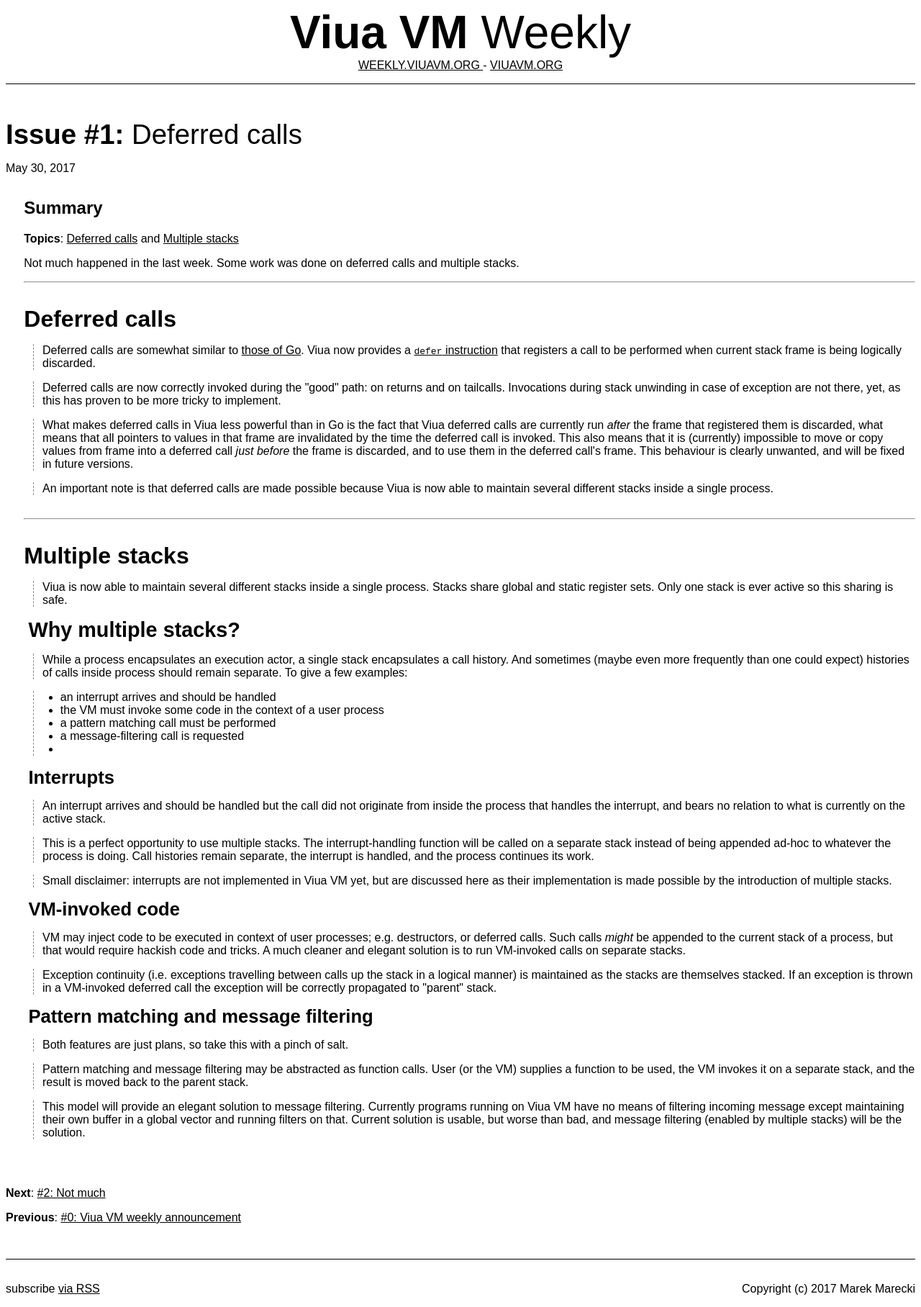
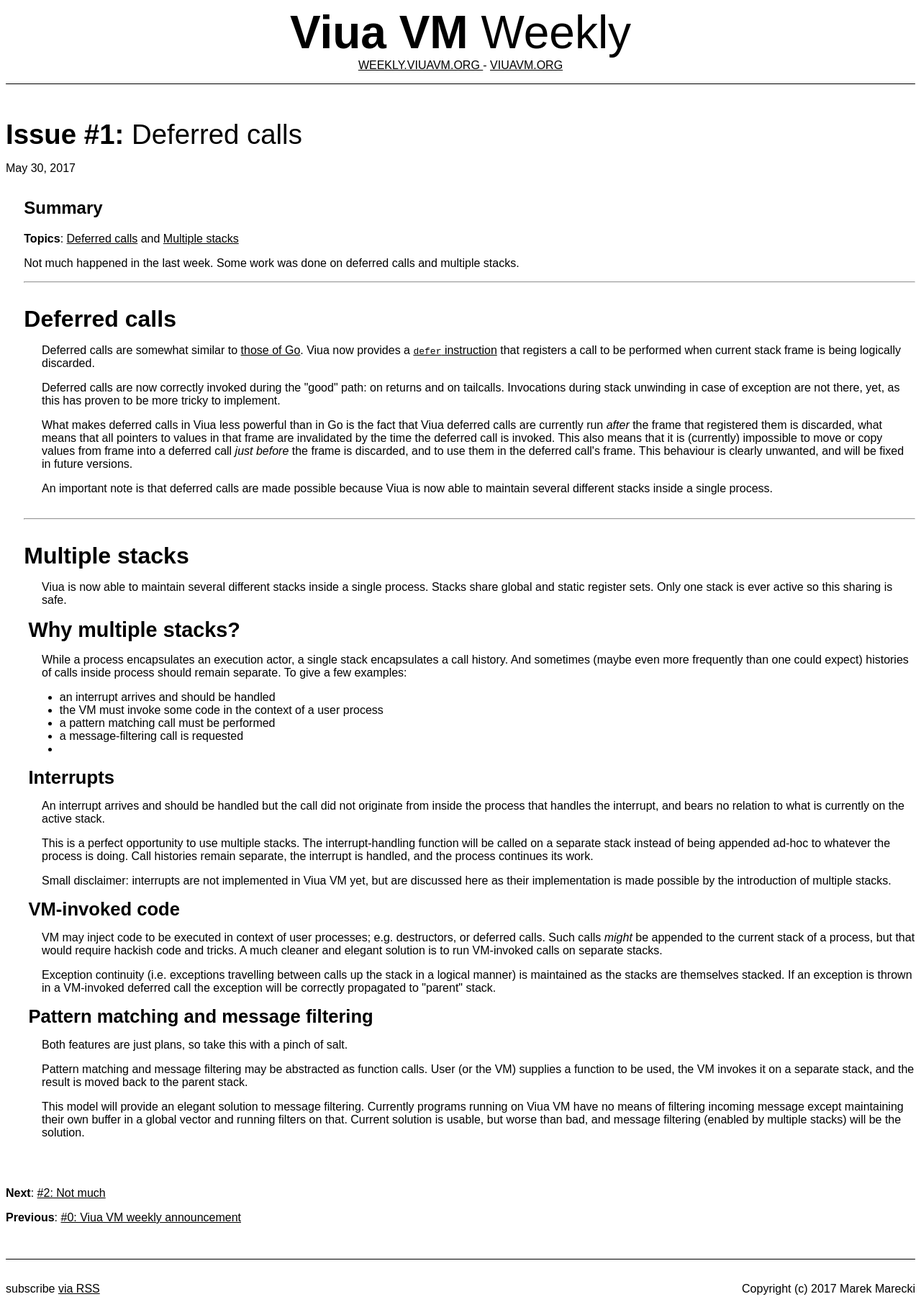
Before and after one commit to marekjm/weekly.viuavm.org, a Jekyll site: the page built from _posts/2017-05-30-deferred-functions.html, in a window 1280 px wide. Shown: the whole page at 72% size. Built offline with Jekyll 4.4.1, drawn with Linux system fonts in a browser that asks for light colours.

Commit message:
Remove dashed left borders (they looked bad)

```diff
--- a/assets/style.css
+++ b/assets/style.css
@@ -70,12 +70,10 @@
 div.post-content section p {
     margin-left: 1%;
     padding-left: 1%;
-    border-left: 1px dashed #888;
 }
 div.post-content section ul {
     margin-left: 1%;
     padding-left: 3%;
-    border-left: 1px dashed #888;
 }
 
 div.post-content section h1 {
```
